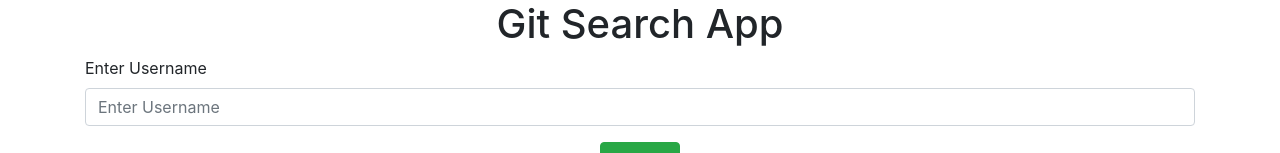
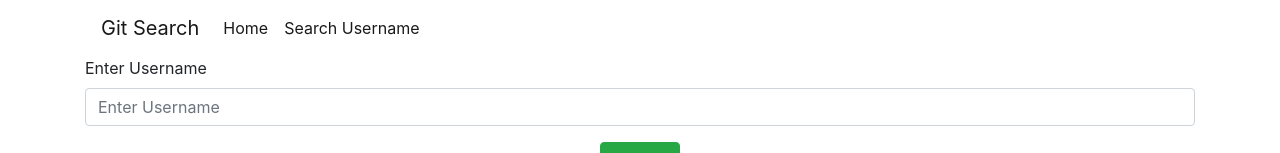
Before and after one commit to kiptoo-097/Git-search, an Angular app: page / in a window 1280 px wide. Shown: the top 153 px of the page. Built offline with nearby package versions, Linux system fonts and the light colour scheme; no server answers.

Commit message:
Corrected broken LIcense

```diff
--- a/src/app/app.component.html
+++ b/src/app/app.component.html
@@ -1 +1,2 @@
+<app-nav></app-nav>
 <app-git-hub></app-git-hub>
--- a/src/app/app.module.ts
+++ b/src/app/app.module.ts
@@ -7,11 +7,13 @@
 import {HttpClientModule } from '@angular/common/http';
 import { FormsModule } from '@angular/forms';
 import { from } from 'rxjs';
+import { NavComponent } from './nav/nav.component';
 
 @NgModule({
   declarations: [
     AppComponent,
     GitHubComponent,
+    NavComponent,
 
   ],
   imports: [
--- a/src/app/git-hub/git-hub.component.html
+++ b/src/app/git-hub/git-hub.component.html
@@ -1,6 +1,3 @@
-<div class="container">
-<h1 class="headone text-center" >Git Search App</h1>
-</div>
 <div class="container main">
     <div class="row">
         <div class="col-md-12">
--- /dev/null
+++ b/src/app/nav/nav.component.html
@@ -0,0 +1,21 @@
+<div class="container">
+    <nav class="navbar navbar-expand-lg navbar-light mytop">
+        <a class="navbar-brand" href="#"> Git Search</a>
+        <button class="navbar-toggler" type="button" data-toggle="collapse" data-target="#navbarSupportedContent" aria-controls="navbarSupportedContent" aria-expanded="false" aria-label="Toggle navigation">
+          <span class="navbar-toggler-icon"></span>
+        </button>
+
+        <div class="collapse navbar-collapse" id="navbarSupportedContent">
+          <ul class="navbar-nav mr-auto">
+            <li class="nav-item active">
+              <a class="nav-link" href="#">Home <span class="sr-only">(current)</span></a>
+            </li>
+            <li class="nav-item active">
+                <a class="nav-link" routerLink="github"
+                  >Search Username <span class="sr-only">(current)</span></a
+                >
+              </li>
+          </ul>
+        </div>
+      </nav>
+</div>
--- /dev/null
+++ b/src/app/nav/nav.component.ts
@@ -0,0 +1,15 @@
+import { Component, OnInit } from '@angular/core';
+
+@Component({
+  selector: 'app-nav',
+  templateUrl: './nav.component.html',
+  styleUrls: ['./nav.component.css']
+})
+export class NavComponent implements OnInit {
+
+  constructor() { }
+
+  ngOnInit(): void {
+  }
+
+}
```
Also changed, not shown: src/app/nav/nav.component.css (added), 2 other files (tests, documents, lock files or other folders).
